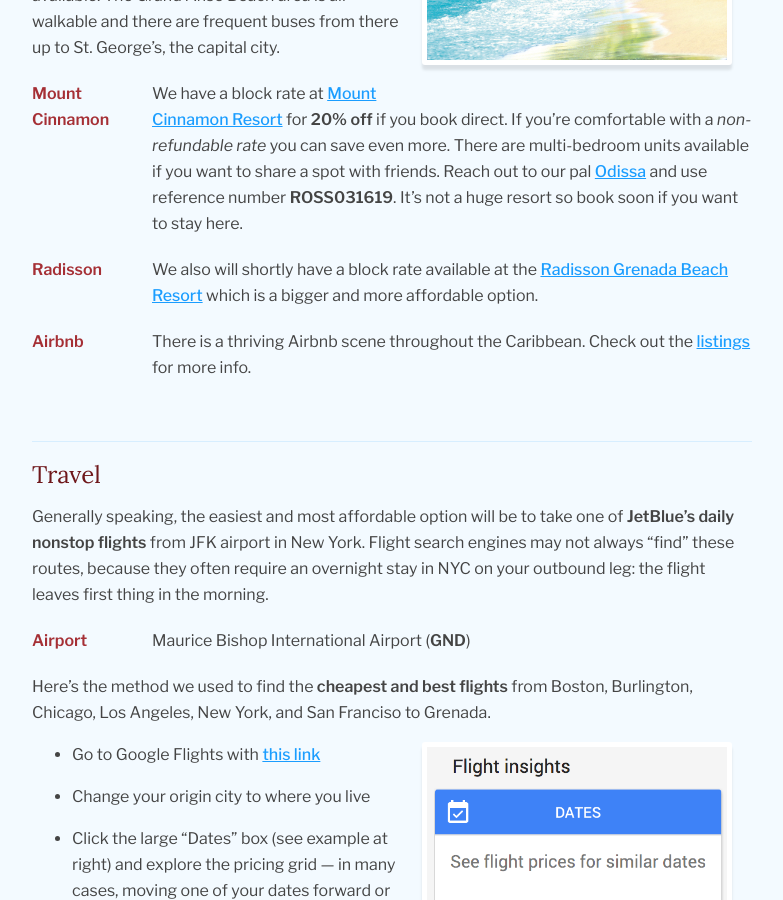
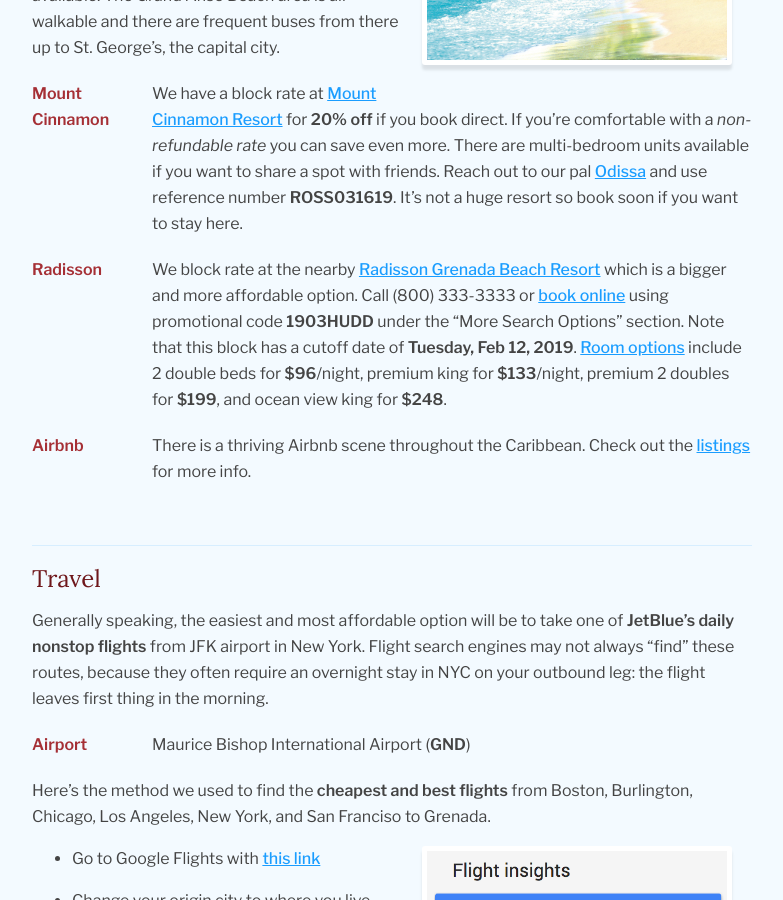
Before and after one commit to rossmeissl/bernsandblaise, a Jekyll site: the page built from index.md, in a window 1280 px wide and 900 px high, scrolled down 5308 px. Shown: the whole window, without its empty margins (188-971 px from the left). Built offline with Jekyll 4.4.1, drawn with Linux system fonts in a browser that asks for light colours.

Commit message:
List room types

```diff
--- a/_includes/lodging.md
+++ b/_includes/lodging.md
@@ -10,7 +10,7 @@
 : We have a block rate at [Mount Cinnamon Resort](https://mountcinnamongrenadahotel.com/) for **20% off** if you book direct. If you're comfortable with a *non-refundable rate* you can save even more. There are multi-bedroom units available if you want to share a spot with friends. Reach out to our pal [Odissa](mailto:reservations@mountcinnamongrenada.com) and use reference number **ROSS031619**. It's not a huge resort so book soon if you want to stay here.
 
 Radisson
-: We also will shortly have a block rate available at the [Radisson Grenada Beach Resort](https://www.radisson.com/st-georges-hotel-gd/grdgrgr) which is a bigger and more affordable option. <!-- Call (800) 333-3333 or [book online](https://www.radisson.com) using promotional code **1903HUDD** under the "More Search Options" section. Note that this block has a cutoff date of **Tuesday, Feb 12, 2019**.-->
+: We block rate at the nearby [Radisson Grenada Beach Resort](https://www.radisson.com/st-georges-hotel-gd/grdgrgr) which is a bigger and more affordable option. Call (800) 333-3333 or [book online](https://www.radisson.com) using promotional code **1903HUDD** under the "More Search Options" section. Note that this block has a cutoff date of **Tuesday, Feb 12, 2019**. [Room options](http://www.radisson.com/st-georges-hotel-gd/grdgrgr/rooms?language=EN) include 2 double beds for **$96**/night, premium king for **$133**/night, premium 2 doubles for **$199**, and ocean view king for **$248**.
 
 Airbnb
 : There is a thriving Airbnb scene throughout the Caribbean. Check out the [listings](https://www.airbnb.com/s/Grand-Anse-Beach--Grenada) for more info.
```
